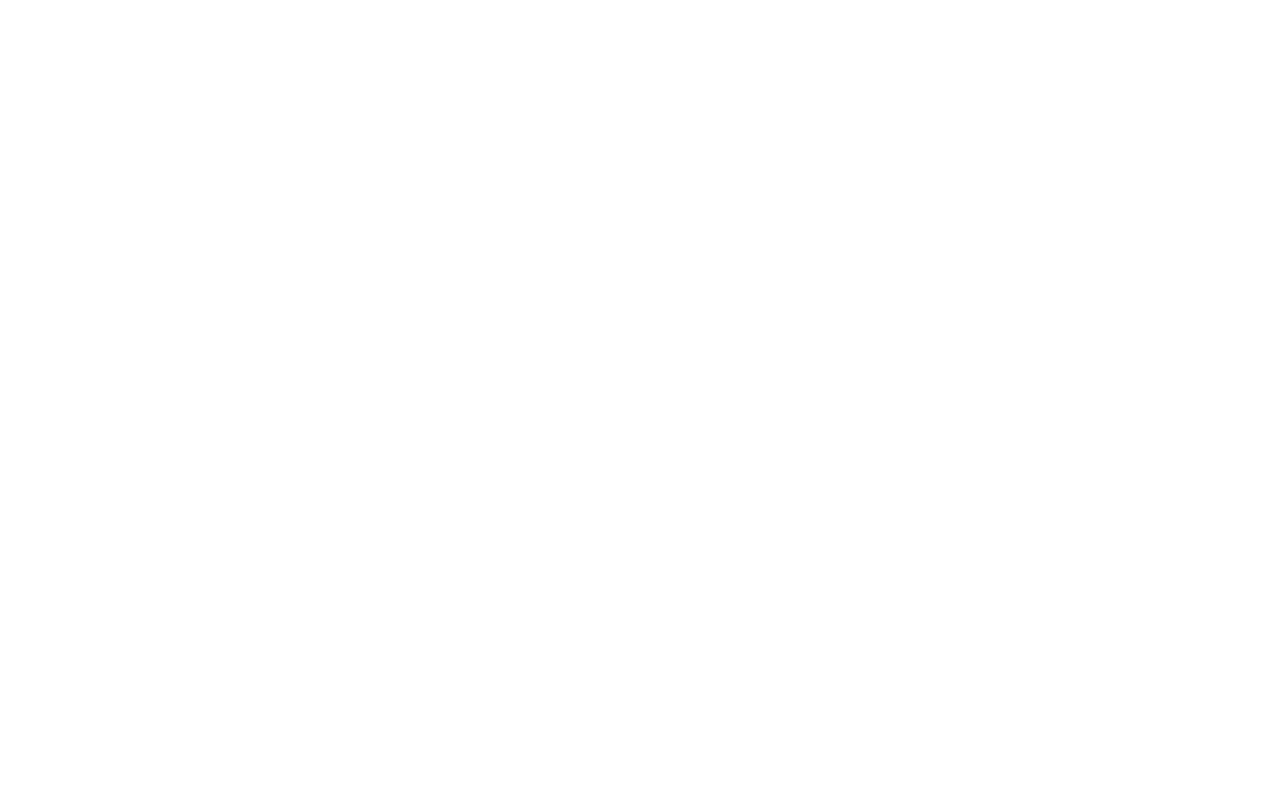
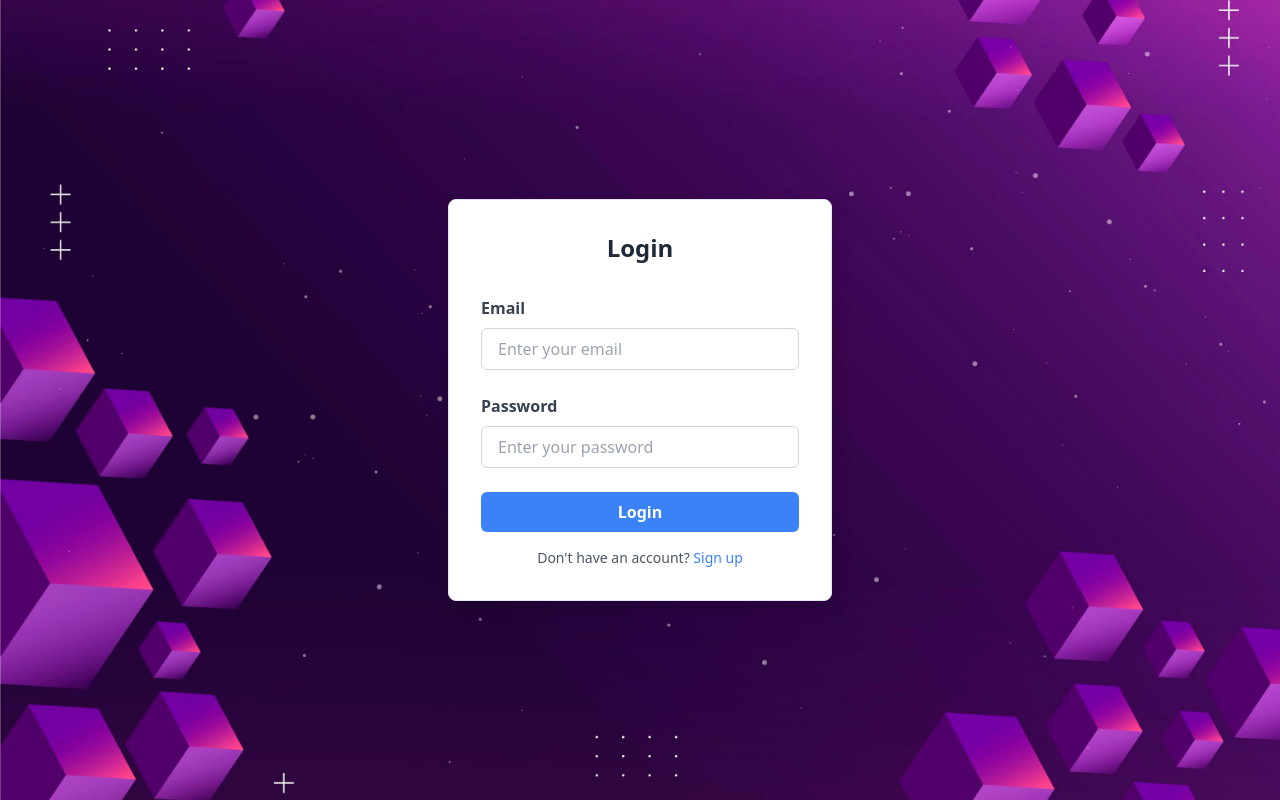
Before and after one commit to kalilinux222/front-end, a React (Create React App) app: page /login in a window 1280 px wide. Before the commit this address had no page. Built offline with nearby package versions, Linux system fonts and the light colour scheme.

Commit message:
feat/login Page

```diff
--- a/package.json
+++ b/package.json
@@ -6,6 +6,7 @@
     "@testing-library/jest-dom": "^5.17.0",
     "@testing-library/react": "^13.4.0",
     "@testing-library/user-event": "^13.5.0",
+    "axios": "^1.7.5",
     "react": "^18.3.1",
     "react-dom": "^18.3.1",
     "react-router-dom": "^6.26.1",
--- a/src/App.js
+++ b/src/App.js
@@ -1,11 +1,14 @@
 import "./App.css";
 import { BrowserRouter as Router, Routes, Route } from "react-router-dom";
 import Sidebar from "./components/admin-dashboard/sidebar";
+import Login from "./components/Login/Login";
 function App() {
   return (
     <div>
       <Router>
         <Routes>
+
+        <Route path="/login" element={<Login />} />
           <Route path="/admin-dashboard" element={<Sidebar />} />
         </Routes>
       </Router>
--- /dev/null
+++ b/src/components/Login/Login.jsx
@@ -0,0 +1,107 @@
+import React, { useState } from 'react';
+import { useNavigate } from 'react-router-dom';
+import LoginBackground from '../assets/login.jpg';
+import axios from "axios";
+
+const Login = () => {
+  const [email, setEmail] = useState('');
+  const [password, setPassword] = useState('');
+  const navigate = useNavigate();
+
+  const handleSubmit = async (e) => {
+    e.preventDefault();
+    console.log('Email:', email);
+    console.log('Password:', password);
+
+    try {
+      const res = await axios.post("http://localhost:3001/api/message", {
+        email: email,
+        password: password
+      });
+
+      console.log('Response from server:', res.data);
+
+      if (res.data.success) {
+        console.log("Login successful, navigating to dashboard");
+        navigate('/admin-dashboard');
+      } else {
+        console.log('Login failed:', res.data.message);
+        alert('Login failed: ' + res.data.message);
+      }
+    } catch (error) {
+      console.error('Error during login:', error);
+      alert('An error occurred during login.');
+    }
+  };
+
+  return (
+    <div
+      className="min-h-screen flex items-center justify-center bg-cover bg-center"
+      style={{ backgroundImage: `url(${LoginBackground})` }}
+    >
+      <div
+        className="bg-white shadow-lg rounded-lg p-8 max-w-sm w-full"
+        style={{
+          border: '1px solid #e2e8f0',
+          boxShadow: '5px 5px 15px rgba(0, 0, 0, 0.15)',
+        }}
+      >
+        <h2 className="text-2xl font-bold text-center text-gray-800 mb-8">
+          Login
+        </h2>
+        <form onSubmit={handleSubmit}>
+          <div className="mb-6">
+            <label
+              htmlFor="email"
+              className="block text-gray-700 font-semibold mb-2"
+            >
+              Email
+            </label>
+            <input
+              type="email"
+              id="email"
+              className="w-full px-4 py-2 border border-gray-300 rounded-md focus:outline-none focus:ring-2 focus:ring-blue-500"
+              placeholder="Enter your email"
+              value={email}
+              onChange={(e) => setEmail(e.target.value)}
+              required
+            />
+          </div>
+          <div className="mb-6">
+            <label
+              htmlFor="password"
+              className="block text-gray-700 font-semibold mb-2"
+            >
+              Password
+            </label>
+            <input
+              type="password"
+              id="password"
+              className="w-full px-4 py-2 border border-gray-300 rounded-md focus:outline-none focus:ring-2 focus:ring-blue-500"
+              placeholder="Enter your password"
+              value={password}
+              onChange={(e) => setPassword(e.target.value)}
+              required
+            />
+          </div>
+          <div className="mb-4">
+            <button
+              type="submit"
+              className="w-full bg-blue-500 text-white font-semibold py-2 px-4 rounded-md hover:bg-blue-600 focus:outline-none focus:ring-2 focus:ring-blue-500"
+            >
+              Login
+            </button>
+          </div>
+          <p className="text-center text-gray-600 text-sm">
+            Don't have an account?{' '}
+            <a href="#" className="text-blue-500 hover:underline">
+              Sign up
+            </a>
+          </p>
+        </form>
+      </div>
+    </div>
+  );
+};
+
+export default Login;
```
Also changed, not shown: src/components/assets/login.jpg (added), 1 other file (tests, documents, lock files or other folders).
